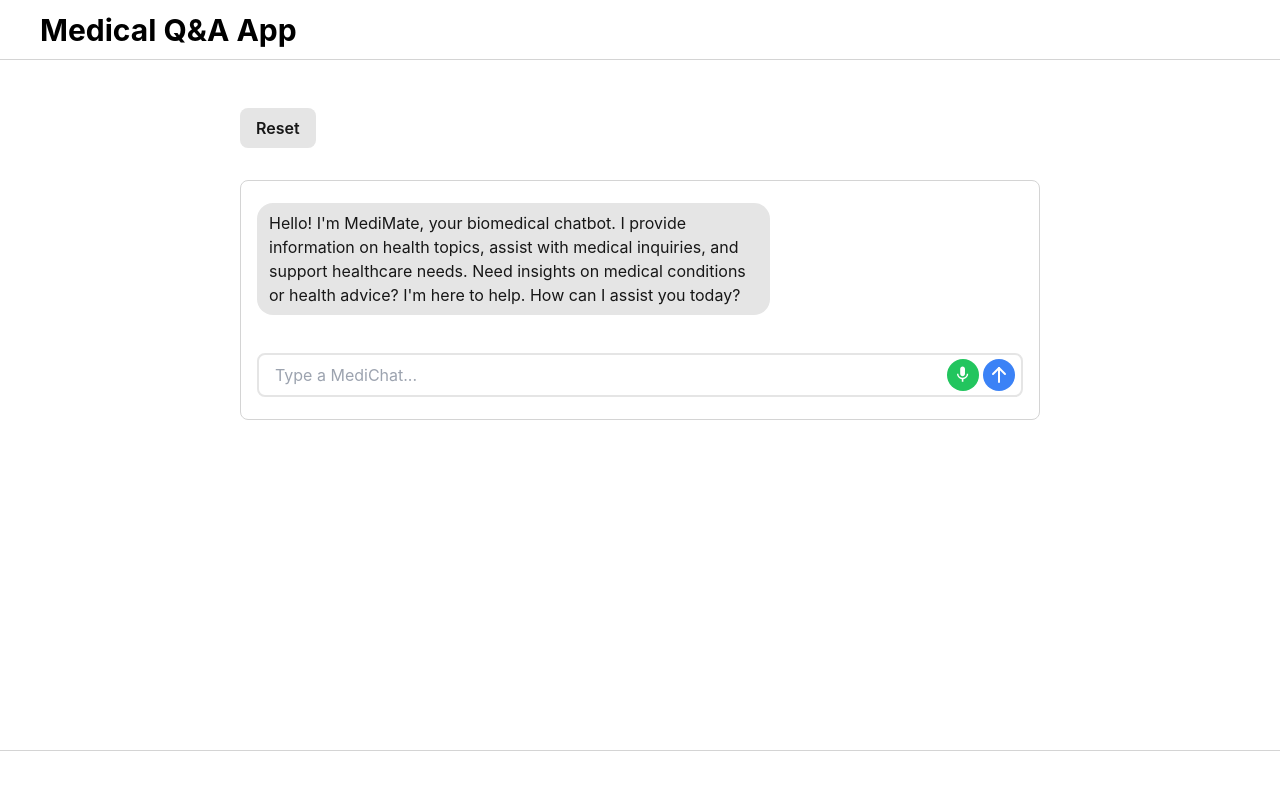
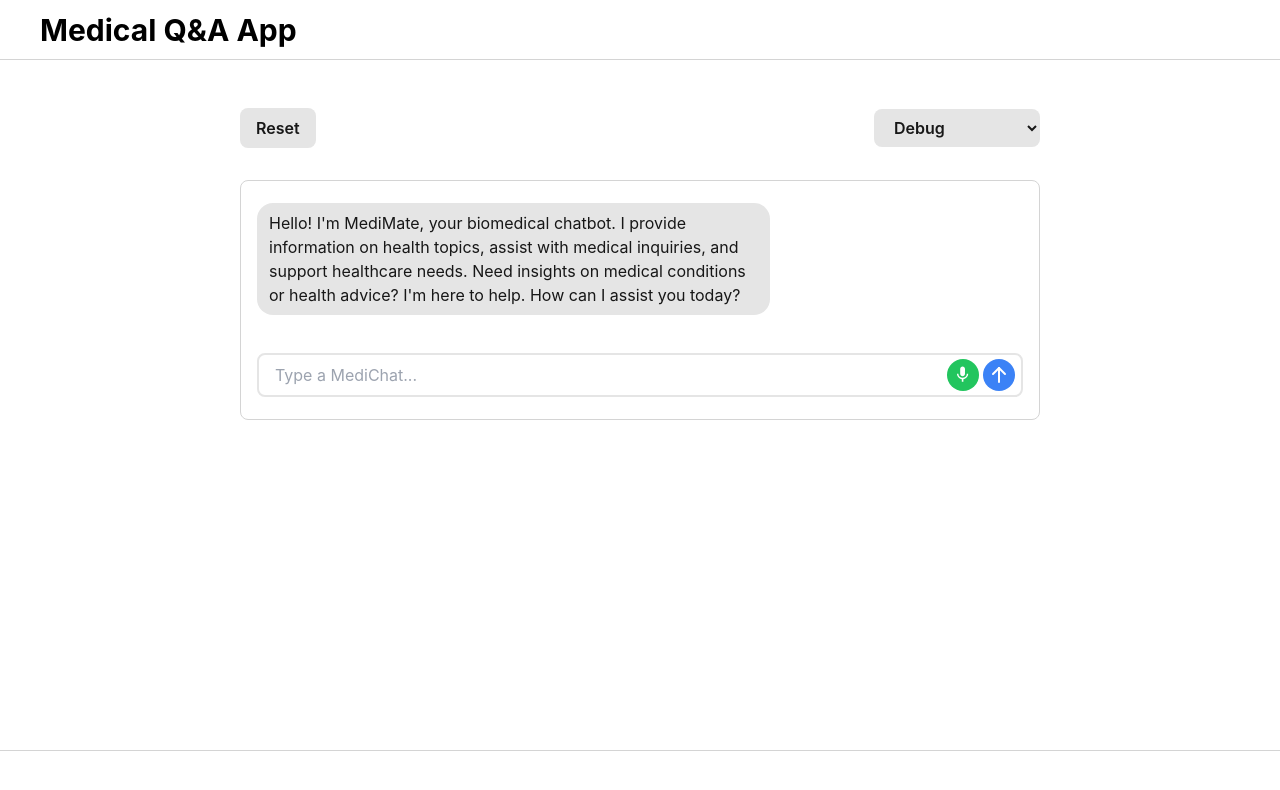
Before and after one commit to shy982/Med-QnA-App, a React (Create React App) app in the folder src/main/ui/web/medi-mate/: page / in a window 1280 px wide. Shown: the top 790 px of the page. Built offline with nearby package versions, Linux system fonts and the light colour scheme.

Commit message:
Adding Model API Selection

```diff
--- a/src/main/ui/web/medi-mate/src/components/Chat/Chat.js
+++ b/src/main/ui/web/medi-mate/src/components/Chat/Chat.js
@@ -3,12 +3,14 @@ import ChatInput from './ChatInput';
 import ChatLoader from './ChatLoader';
 import ChatMessage from './ChatMessage';
 import ResetChat from './ResetChat';
+import ModelSelector from '../ModelSelection/ModelSelector';
 
-const Chat = ({ messages, loading, onSend, onReset }) => {
+const Chat = ({ messages, loading, onSend, onReset, onModelChange }) => {
   return (
     <>
       <div className="flex flex-row justify-between items-center mb-4 sm:mb-8">
         <ResetChat onReset={onReset} />
+        <ModelSelector onModelChange={onModelChange} handleReset={onReset}/>
       </div>
 
       <div className="flex flex-col rounded-lg px-2 sm:p-4 sm:border border-neutral-300">
--- /dev/null
+++ b/src/main/ui/web/medi-mate/src/components/ModelSelection/ModelSelector.js
@@ -0,0 +1,17 @@
+// ModelSelector.js
+
+import React from 'react';
+
+const ModelSelector = ({ onModelChange, handleReset }) => {
+  const models = ['Debug', 'Open AI', 'RAG + Open AI', 'RAG + LLAMA'];
+
+  return (
+    <select onChange={(e) => {onModelChange(e.target.value); handleReset();} } className="text-sm sm:text-base text-neutral-900 font-semibold rounded-lg px-4 py-2 bg-neutral-200 hover:bg-neutral-300 focus:outline-none focus:ring-1 focus:ring-neutral-300">
+      {models.map(model => (
+        <option key={model} value={model}>{model}</option>
+      ))}
+    </select>
+  );
+};
+
+export default ModelSelector;
--- a/src/main/ui/web/medi-mate/src/pages/Home.js
+++ b/src/main/ui/web/medi-mate/src/pages/Home.js
@@ -8,8 +8,23 @@ import { API_BASE_URL, API_ENDPOINTS } from './APIConfig';
 const Home = () => {
   const [messages, setMessages] = useState([]);
   const [loading, setLoading] = useState(false);
+  const [selectedModel, setSelectedModel] = useState('Debug');
+  const messagesEndRef = useRef(null);
 
-  const messagesEndRef = useRef(null);
+  const getApiEndpoint = () => {
+    switch (selectedModel) {
+      case 'Debug':
+        return API_ENDPOINTS.SIMPLE_CHAT;
+      case 'Open AI':
+        return API_ENDPOINTS.OPENAI_CHAT;
+      case 'RAG + Open AI':
+        return API_ENDPOINTS.RAG_CHAT;
+      case 'RAG + LLAMA':
+        return API_ENDPOINTS.RAG_LLAMA;
+      default:
+        return API_ENDPOINTS.SIMPLE_CHAT;
+    }
+  };
 
   const scrollToBottom = () => {
     if (messagesEndRef.current) {
@@ -23,7 +38,8 @@ const Home = () => {
     setLoading(true);
 
     try {
-      const response = await fetch(`${API_BASE_URL}${API_ENDPOINTS.SIMPLE_CHAT}`, {
+      const endpoint = getApiEndpoint();
+      const response = await fetch(`${API_BASE_URL}${endpoint}`, {
         method: "POST",
         headers: {
           "Content-Type": "application/json"
@@ -87,6 +103,10 @@ const Home = () => {
     ]);
   };
 
+  const handleModelChange = (model) => {
+    setSelectedModel(model);
+  };
+
   useEffect(() => {
     scrollToBottom();
   }, [messages]);
@@ -118,6 +138,7 @@ const Home = () => {
               loading={loading}
               onSend={handleSend}
               onReset={handleReset}
+              onModelChange={handleModelChange}
             />
             <div ref={messagesEndRef} />
           </div>
```
